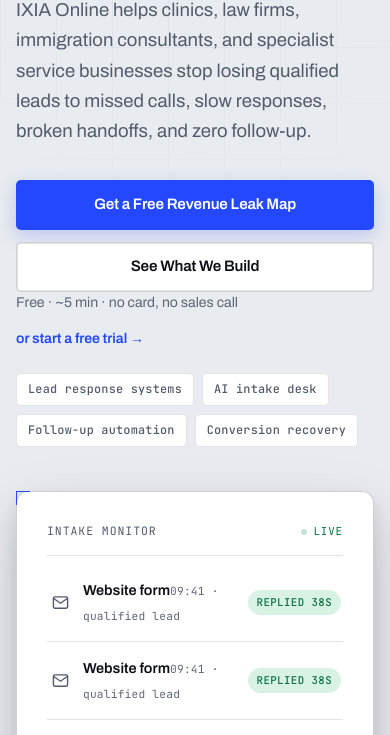
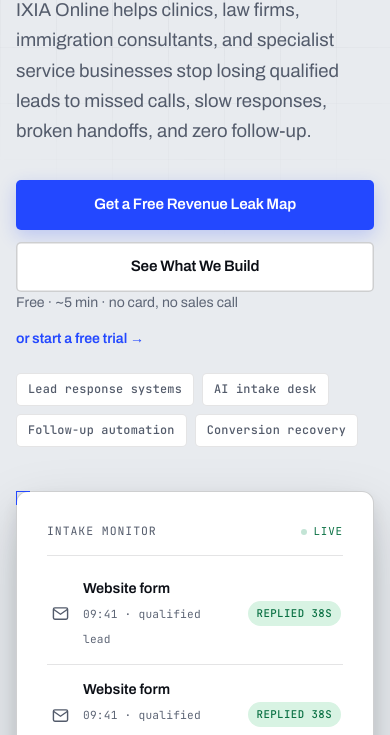
Before and after one commit to ctmakc/ixia-online, a website: page index.html in a window 390 px wide. Shown: the part 345-1080 px from the top of the page. Drawn offline with Linux system fonts and the light colour scheme.

Commit message:
Phones: intake monitor channel name on its own line (was glued to the time, 'Website form09:41'); short words in h1/h2 no longer hyphenated ('be-tween', 'web-site')
Co-Authored-By: Claude Opus 5.5 <noreply@anthropic.com>
Claude-Session: https://claude.ai/code/session_01D7RLYsH6YMikF8tzTKpXAV

```diff
--- a/public/assets/site.css
+++ b/public/assets/site.css
@@ -616,6 +616,7 @@ section { padding: var(--space-section) 0; position: relative; }
 .feed-icon svg { width: 17px; height: 17px; }
 .feed-main { min-width: 0; }
 .feed-ch {
+  display: block;
   font-size: 0.9rem;
   font-weight: 600;
   color: var(--ink);
@@ -1338,7 +1339,7 @@ textarea { min-height: 128px; resize: vertical; }
   .nav-compact .nav-links .nav-cta, .nav-compact .nav-links .nav-trial, .nav-compact .nav-links .nav-login { width: auto; min-width: 280px; align-self: flex-start; }
 }
 /* long FR/RU hero accents wrap on phones instead of pushing the page sideways */
-@media (max-width: 640px) { .hero h1 em { white-space: normal; } h1, h2 { hyphens: auto; -webkit-hyphens: auto; overflow-wrap: break-word; } }
+@media (max-width: 640px) { .hero h1 em { white-space: normal; } h1, h2 { hyphens: auto; -webkit-hyphens: auto; hyphenate-limit-chars: 9 4 4; overflow-wrap: break-word; } }
 
 /* comparison tables fit phones (22.10.2026): fixed layout, words wrap inside cells */
 @media (max-width: 640px) {
```
